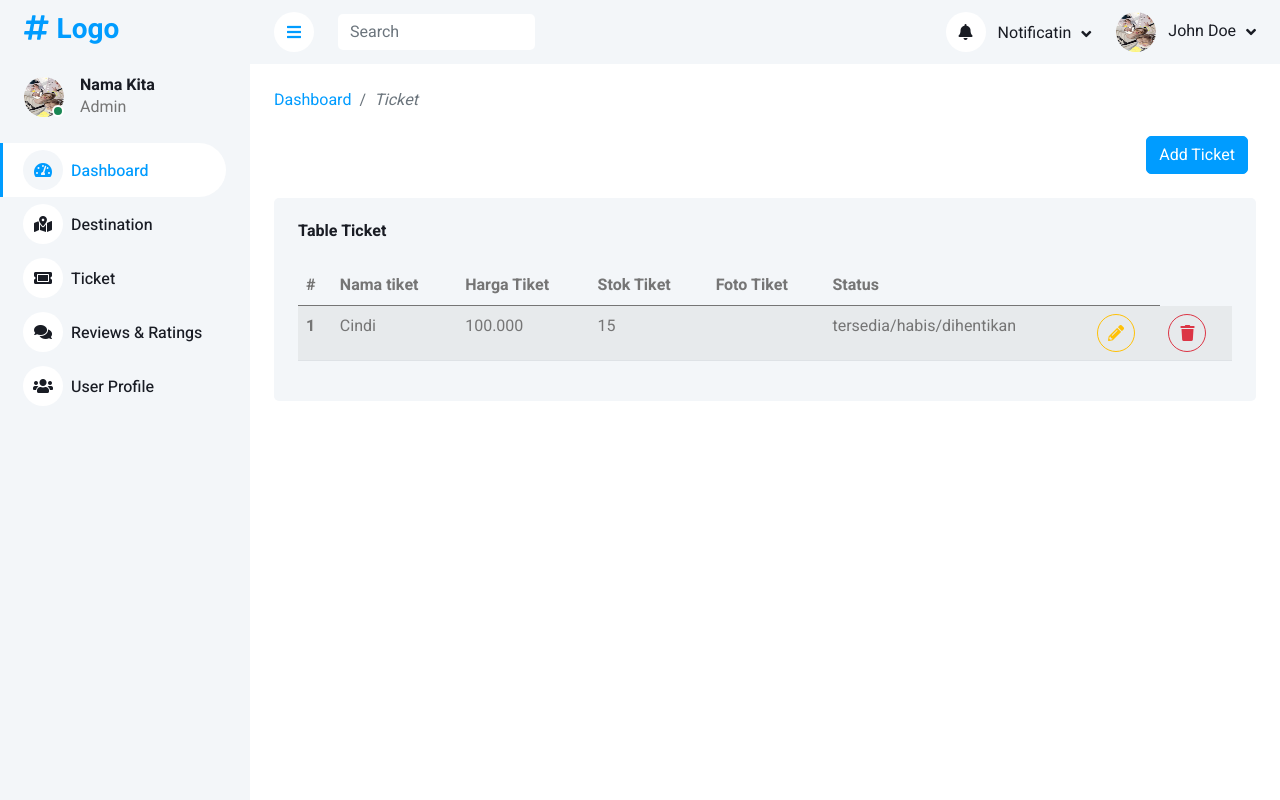
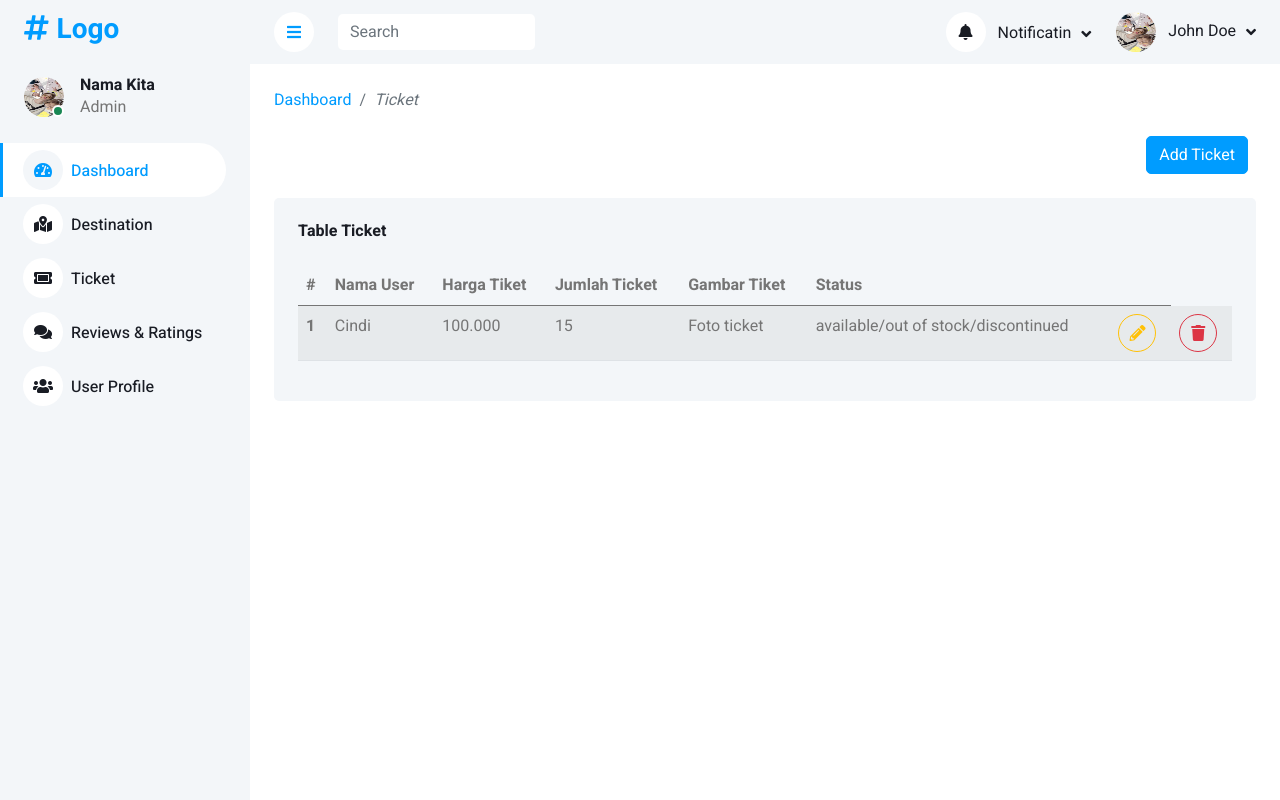
Before and after one commit to rkhawariz/teamProject, a Flask app: page /manajemen_tiket in a window 1280 px wide. Run offline with Flask 3, Linux system fonts and the light colour scheme; some libraries are stand-ins or nearby versions.

Commit message:
commit one

```diff
--- a/templates/manajemen_tiket.html
+++ b/templates/manajemen_tiket.html
@@ -41,11 +41,11 @@
                 <thead>
                     <tr>
                         <th scope="col">#</th>
-                        <th scope="col">Nama tiket</th>
+                        <th scope="col">Nama User</th>
                         <th scope="col">Harga Tiket</th>
-                        <th scope="col">Stok Tiket</th>
+                        <th scope="col">Jumlah Ticket</th>
                         <!-- <th scope="col">Tanggal Berlaku</th> -->
-                        <th scope="col">Foto Tiket</th>
+                        <th scope="col">Gambar Tiket</th>
                         <!-- <th scope="col">Kategori Tiket</th> -->
                         <th scope="col">Status</th>
                         <th scope="col"></th>
@@ -58,8 +58,8 @@
                         <td>Cindi</td>
                         <td>100.000</td>
                         <td>15</td>
-                        <td></td>
-                        <td>tersedia/habis/dihentikan</td>
+                        <td>Foto ticket</td>
+                        <td>available/out of stock/discontinued</td>
                         <td>
                             <button type="button" class="btn btn-square btn-outline-warning" data-bs-toggle="modal" data-bs-target="#editModal">
                                 <i class="fas fa-pencil-alt"></i>
```
